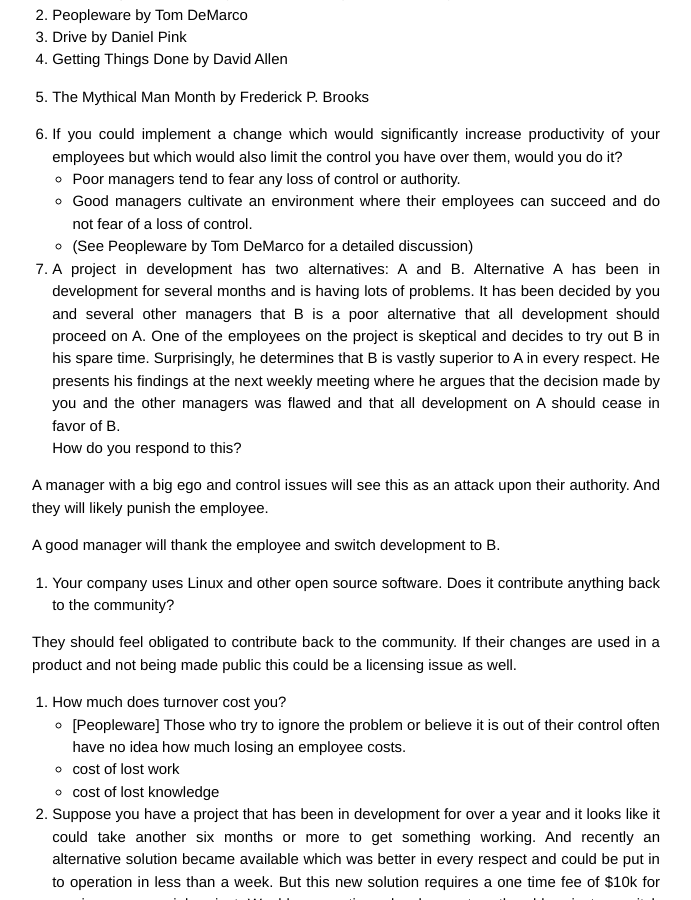
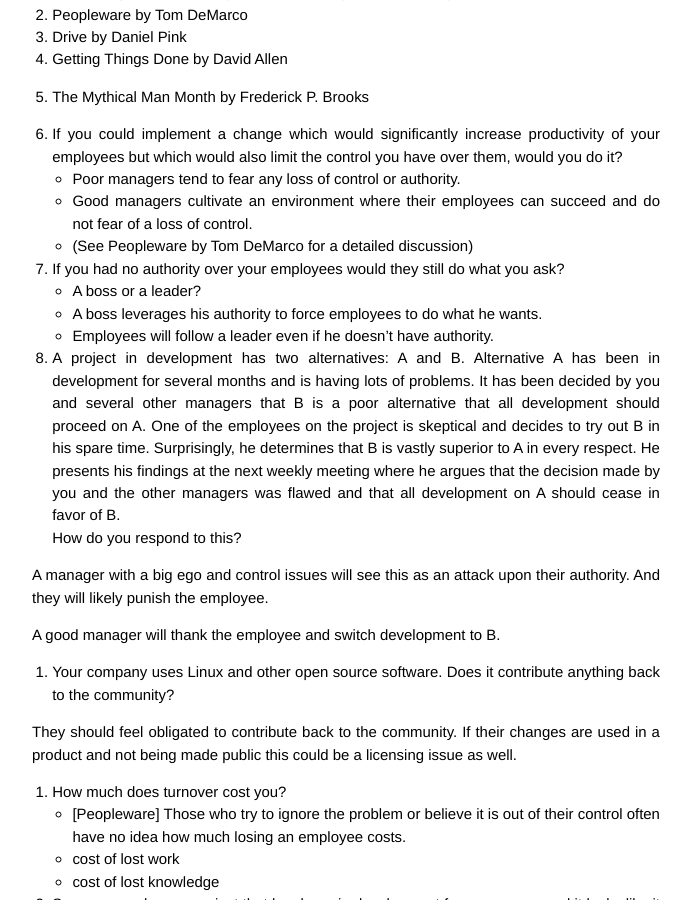
Before and after one commit to jmahler/jmahler.github.io, a Jekyll site: the page built from _posts/2014-02-22-interview_questions.md, in a window 1280 px wide and 900 px high, scrolled down 370 px. Shown: the whole window, without its empty margins (294-985 px from the left). Built offline with Jekyll 4.4.1, drawn with Linux system fonts in a browser that asks for light colours; Markdown is read by kramdown in place of the engine named in the settings; some of the changed text lies outside the part shown.

Commit message:
added boss/leader interview question

```diff
--- a/_posts/2014-02-22-interview_questions.md
+++ b/_posts/2014-02-22-interview_questions.md
@@ -30,6 +30,12 @@
   - Good managers cultivate an environment where their employees can
     succeed and do not fear of a loss of control.
   - (See Peopleware by Tom DeMarco for a detailed discussion)
+
+1. If you had no authority over your employees would they still do what
+you ask?
+  - A boss or a leader?
+  - A boss leverages his authority to force employees to do what he wants.
+  - Employees will follow a leader even if he doesn't have authority.
 
 1. A project in development has two alternatives: A and B.
 Alternative A has been in development for several months and is having
@@ -184,6 +190,10 @@
   And if it appears that the problem will take some time to resolve you could
   offer to meet with him in the morning, so you won't be late for dinner.
 
+1. If your manager had no authority to fire you would you still do what he
+asks?
+  - A boss or a leader?
+
 # Questions From Recruiters
 
 1. Why do you want to work for this company?  Why not competitor X or Y?
```
